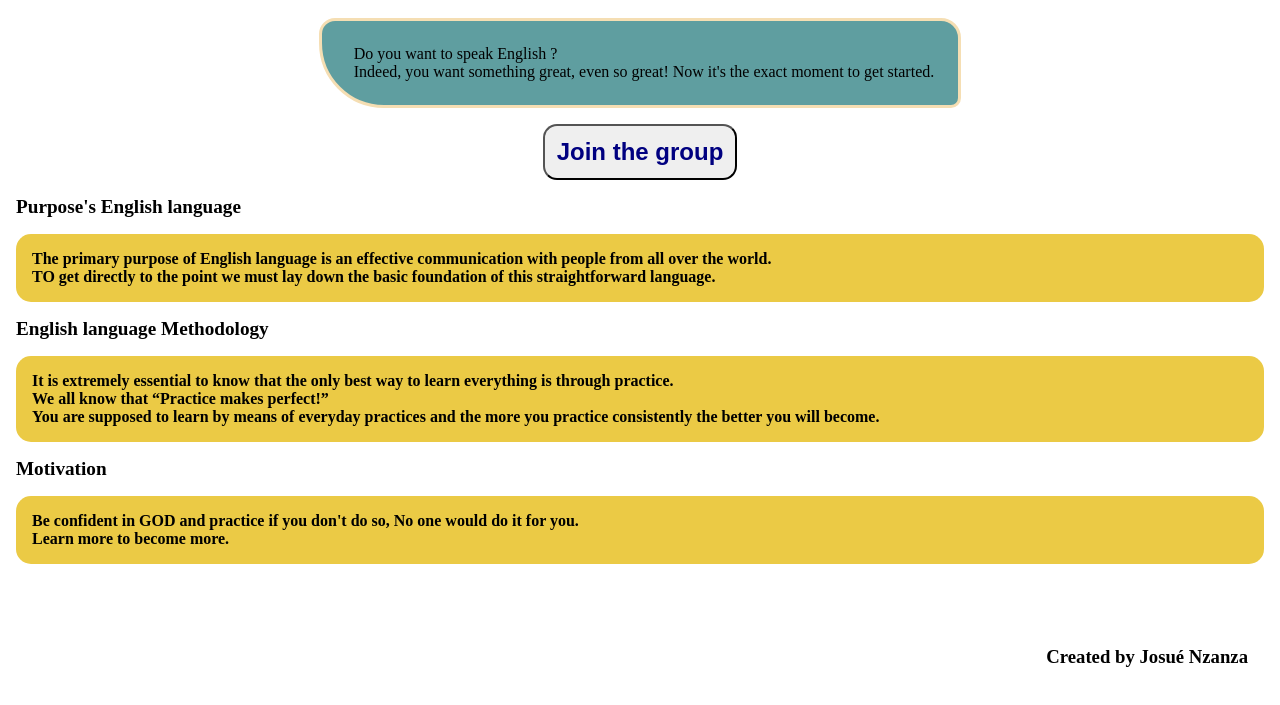
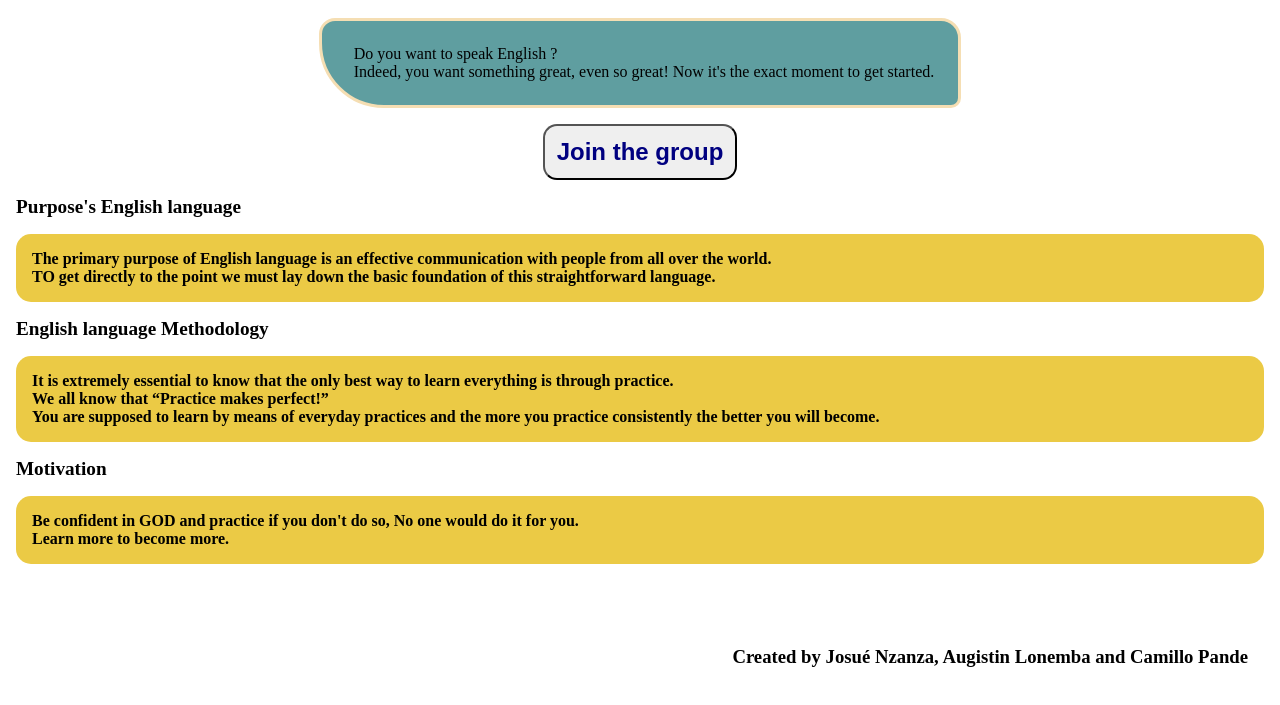
Before and after one commit to pandecamillo/english-group, a plain HTML site: page index.html in a window 1280 px wide. Shown: the part 365-1070 px from the top of the page. Drawn offline with Linux system fonts and the light colour scheme.

Commit message:
Update index.html

```diff
--- a/index.html
+++ b/index.html
@@ -50,7 +50,7 @@
       </section>
     </main>
     <footer>
-      <h3>Created by Josué Nzanza</h3>
+      <h3>Created by Josué Nzanza, Augistin Lonemba and Camillo Pande</h3>
     </footer>
   </body>
 </html>
```
